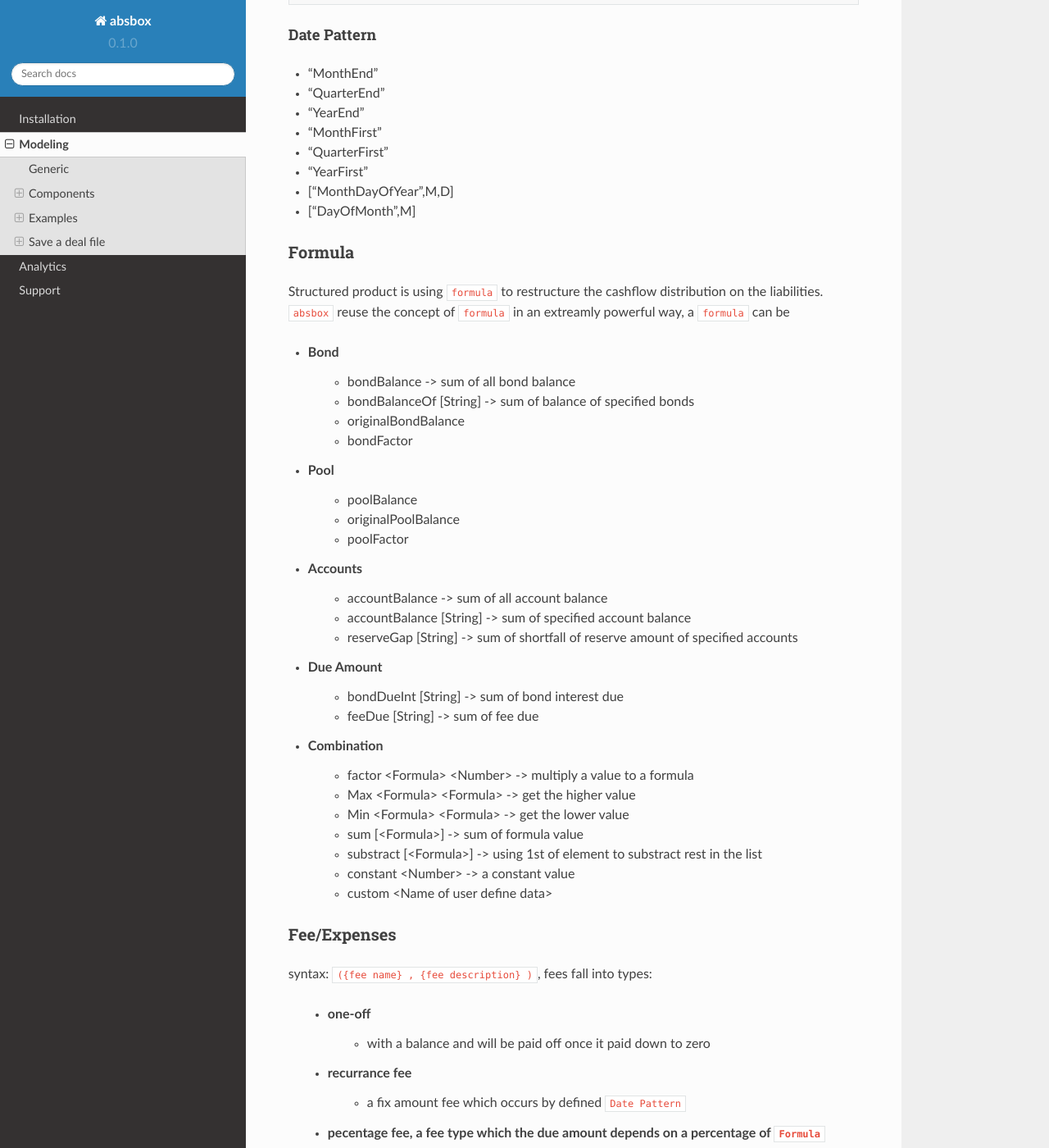
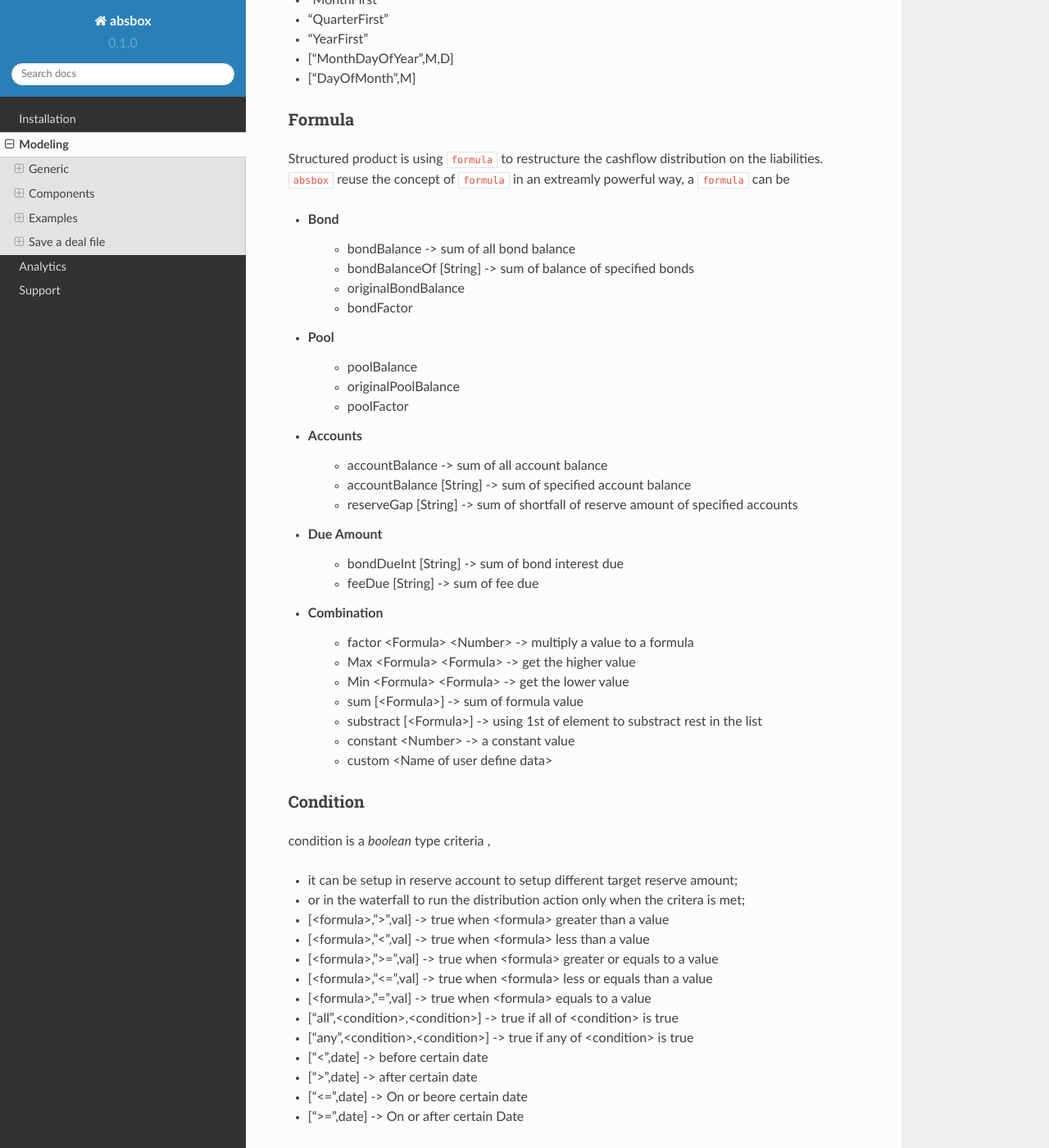
Before and after one commit to yellowbean/absbox-doc, a Sphinx documentation site: the page built from docs/source/modeling.rst, in a window 1280 px wide and 1400 px high, scrolled down 1154 px. Shown: the whole window at 82% size. Built offline with Sphinx 7.4.7 and the Read the Docs theme 2.0.0, drawn with Linux system fonts in a browser that asks for light colours; some of the changed text lies outside the part shown.

Commit message:
update v1

```diff
--- a/docs/source/analytics.rst
+++ b/docs/source/analytics.rst
@@ -19,15 +19,15 @@
 
 
 .. note::
-   user can deploy its own server within his own in-house enviroment.
+   User can pull the docker image to run his/her own in-house environment
 
 
 .. note::
-   the remote engine exposes REST Service ,`absbox` send deal models and cashflow projection assumptions to that server.
+   the remote engine exposes REST Service , ``absbox`` send deal models and cashflow projection assumptions to that server.
    The engine code was hosted at `Hastructure <https://github.com/yellowbean/Hastructure>`_
 
 
-Once the API was instantised call "``run()``" to project cashflow and pricing the bond
+Once the API was instantised ,call ``run()`` to project cashflow and pricing the bond
 
 .. code-block:: python
 
--- a/docs/source/deal_sample/test01.py
+++ b/docs/source/deal_sample/test01.py
@@ -27,11 +27,11 @@
              }))
     ,(("trusteeFee",{"type":{"FixFee":30}}),)
     ,{"Normal":[
-         ["PayFee",["acc01"],['trusteeFee']]
-         ,["PayInt","acc01",["A1"]]
-         ,["PayPrin","acc01",["A1"]]
-         ,["PayPrin","acc01",["B"]]
-         ,["PayEquityResidual","acc01","B"]
+         ["payFee",["acc01"],['trusteeFee']]
+         ,["payInt","acc01",["A1"]]
+         ,["payPrin","acc01",["A1"]]
+         ,["payPrin","acc01",["B"]]
+         ,["payResidual","acc01","B"]
      ]}
     ,(["CollectedInterest","acc01"]
       ,["CollectedPrincipal","acc01"]
--- a/docs/source/modeling.rst
+++ b/docs/source/modeling.rst
@@ -6,22 +6,28 @@
 
 Deal modeling is a process to build a deal with descriptive factual data, like:
 
+* Asset info
+
+  Describe the pool asset attributes
 * Bond info
 * Waterfall info
-  * Describe the priority of payments allocation of
+
+  Describe the priority of payments allocation of
+
     * End of pool collection (Optional)
     * Distribution day for all the bonds and fees
     * Event of Default (Optional)
     * Clean up call (Optional)
 * Dates info
+
   * Cutoff day / Closing Date / Next/First payment Date
 * Pools info
+
   * Either loan level data
   * Or forcased pool cashflow
 * Triggers (Optional)
 * Liquidity Provider (Optional)
 
-`absbox` ships with couple built-in class to accomodate serval deal typs, like Agency MBS or Automobile Loans Deal.
 
 .. _Generic ABS:
 
@@ -32,30 +38,11 @@
     from absbox import generic
 
 
-Components
-=========
-Dates
----------
 
-- `Closing Date`: All pool cashflow after `Closing Date` belongs to the SPV
+DatePattern
+--------
 
-- `Settle Date`: Bond start to accure interest after `Settle Date`.w
-
-- `First Pay Date` / `Next Pay Date`: First execution of waterfall or next date of executing the waterfall
-
-
-.. code-block:: python
-
-    {"cutoff":"2022-11-01"
-    ,"closing":"2022-11-15"
-    ,"nextPay":"2022-12-26"
-    ,"stated":"2030-01-01"
-    ,"poolFreq":"MonthEnd"
-    ,"payFreq":["DayOfMonth",20]
-    }
-
-Date Pattern
-^^^^^^^^^^
+``<DatePattern>`` is used to decrible a series of dates .
 
 * "MonthEnd"
 * "QuarterEnd"
@@ -68,6 +55,7 @@
 
 Formula
 ---------
+
 Structured product is using ``formula`` to restructure the cashflow distribution on the liabilities.
 ``absbox`` reuse the concept of ``formula`` in an extreamly powerful way, a ``formula`` can be
 
@@ -95,6 +83,57 @@
     * substract [<Formula>] -> using 1st of element to substract rest in the list
     * constant <Number>  -> a constant value
     * custom <Name of user define data>
+
+Condition
+----------
+
+condition is a `boolean` type criteria ,
+
+* it can be setup in reserve account to setup different target reserve amount;
+* or in the waterfall to run the distribution action only when the critera is met;
+
+* [<formula>,">",val] -> true when <formula> greater than a value
+* [<formula>,"<",val] -> true when <formula> less than a value
+* [<formula>,">=",val] -> true when <formula> greater or equals to a value
+* [<formula>,"<=",val] -> true when <formula> less or equals than a value
+* [<formula>,"=",val] -> true when <formula> equals to a value
+* ["all",<condition>,<condition>] -> true if all of <condition> is true
+* ["any",<condition>,<condition>] -> true if any of <condition> is true
+* ["<",date] -> before certain date
+* [">",date] -> after certain date
+* ["<=",date] -> On or beore certain date
+* [">=",date] -> On or after certain Date
+
+Components
+=========
+Dates
+---------
+
+- `Closing Date`: All pool cashflow after `Closing Date` belongs to the SPV
+
+- `Settle Date`: Bond start to accure interest after `Settle Date`.w
+
+- `First Pay Date` / `Next Pay Date`: First execution of waterfall or next date of executing the waterfall
+
+
+.. code-block:: python
+
+    {"cutoff":"2022-11-01"
+    ,"closing":"2022-11-15"
+    ,"nextPay":"2022-12-26"
+    ,"stated":"2030-01-01"
+    ,"poolFreq":"MonthEnd"
+    ,"payFreq":["DayOfMonth",20]
+    }
+
+User are free to feed in a series of custom defined pool collection date / bond payment dates to accomodate holidays etc.
+
+.. code-block:: python
+
+   {"poolCollection":["2023-01-31","2023-02-28"...]
+   ,"distirbution":["2023-02-01","2023-03-01"...]
+   ,"cutoff":"2022-11-21"
+   ,"closing":"2023-01-01"}
 
 
 Fee/Expenses
@@ -261,6 +300,23 @@
   * `Lockout`： Principal won't be paid after lockout date
   * `Equity`：  No interest and shall serve as junior tranche
 
+Sequential
+^^^^^^^^^^^
+A bond with will receive principal till it's balance reduce to 0.
+
+PAC
+^^^^^^^^^^^
+A bond with target amortize balance, it will stop recieving principal once its balance hit the targeted balance
+
+Lockout
+^^^^^^^^^^^
+A bond with ``Lockout`` type is used to setup bond with only recieve principal after the `lockout date`
+
+Equity
+^^^^^^^^^^^
+
+``Equity`` type is used to model junior or equity slice of liabilites of the SPV
+
 .. code-block:: python
 
     ("A1",{"balance":3_650_000_000
@@ -292,9 +348,15 @@
 
 Waterfall means a list of ``action`` involves cash movement.
 
-`action`
 
-  * PayFee
+Fee
+^^^^^^
+
+  * Calc Fee -> calculate the due balance of a fee
+
+    * format ``["calcFee",<Fee1> , <Fee2> ... ]``
+
+  * PayFee -> pay to a fee till due balance is 0
 
     syntax ``["payFee", [{Account}], [<Fees>]]``
 
@@ -309,64 +371,82 @@
       * ``DueCapAmt`` ,  cap the paid amount to the fee
       ie. ``["PayFeeBy", ["CashAccount"], ["ServiceFee"], {"DuePct":0.1}]``
 
-  * PayFeeResidual
+  * PayFeeResidual -> pay to a fee regardless the amount due
 
     * format ``["payFeeResidual", {Account}, {Fee} ]``
     * format ``["payFeeResidual", {Account}, {Fee}, <Limit> ]``
 
-  * PayInt
+Bond
+^^^^^^
+
+  * Calc Bond Int -> calculate the due balance of a bond
+
+    * format ``["calcBondInt", <Bond1> , <Bond2> ... ]``
+
+  * PayInt -> pay interset to a bond till due int balance is 0
 
     * format ``["payInt", {Account}, [<Bonds>] ]``
 
-  * PayPrin
+  * PayPrin -> pay principal to a bond till due principal balance is 0
 
     * format ``["payPrin", {Account}, [<Bonds>] ]``
     * format ``["payPrinBy", {Account}, [<Bonds>], <Limit>]``
 
-  * PayPrinResidual
+  * PayPrinResidual -> pay principal to a bond regardless its due principal balance
 
     * format ``["payPrinResidual", {Account}, <Bond> ]``
 
-  * PayResidual
+  * PayResidual  -> pay interest to a bond regardless its interest due.
 
     * format ``["payResidual", {Account}, <Bond> ]``
     * format ``["payResidual", {Account}, <Bond>, <Limit> ]``
 
+Account
+^^^^^^^
 
-  * Transfer
+  * Transfer -> transfer all the funds to the other account
 
     * format ``["transfer", {Account}, {Account}]``
 
-  * TransferBy
+  * TransferBy -> transfer funds to the other account by <Limit>
 
-    * format ``["transferBy",<limit> , {Account}, {Account}]``
+    * format ``["transferBy", <limit> , {Account}, {Account}]``
 
-  * Calc Fee
 
-    * format ``["calcFee",<Fee1> , <Fee2> ... ]``
-
-  * Calc Bond Int
-
-    * format ``["calcBondInt", <Bond1> , <Bond2> ... ]``
-
-  * TransferReserve
+  * TransferReserve -> transfer funds to other account till either one of reserve account met the target amount.
 
     * format ``["transferReserve", {Account}, {Account}, {satisfy} ]``
+
       * satisfy = "target" -> transfer till reserve amount of *target* account is met
       * satisfy = "source" -> transfer till reserve amount of *source* account is met
 
-  * Liquidation
+Call
+^^^^^^
+
+  * Liquidation -> sell the assets and deposit the proceeds to the account
 
     * format ``["sellAsset", {LiquidationMethod}, {Account}]``
 
-  * Liquidity Support
+Liquidtiy Facility
+^^^^^^^^^^^
+
+  * Liquidity Support -> deposit cash to account from a liquidity provider, subject to its available balance.
 
     * format ``["liqSupport", <liqProvider>,<Account>,<Limit>]``
     * format ``["liqSupport", <liqProvider>,<Account>]``
 
-  * Liquidity Repay & Compensation
+  * Liquidity Repay & Compensation -> pay back to liquidity provider till its balance is 0 or regardless the balance.
+
     * format ``["liqRepay", <Account>, <liqProvider>]``
     * format ``["liqRepayResidual", <Account>, <liqProvider>]``
+
+Conditional Action
+^^^^^^^^^^^^^^^^
+
+format : ``[<conditon>,<Action1>,<Action2>....]``
+
+
+waterfall action can be setup only triggered if certain conditon is met.
 
 
 `Waterfall`: there are 3 waterfalls in a deal
```
Also changed, not shown: other parts of docs/source/modeling.rst (+5 -5 lines), docs/source/installation.rst (+6 -1 lines).
